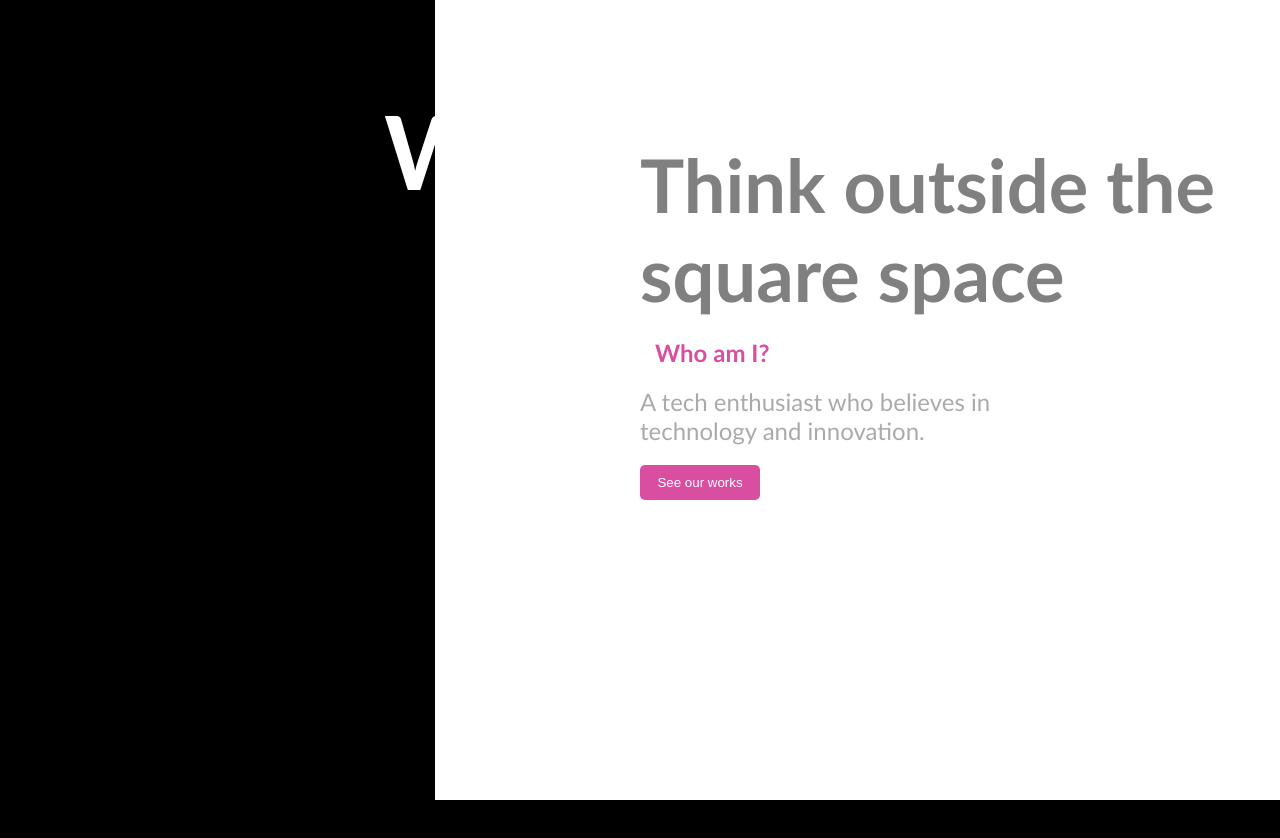
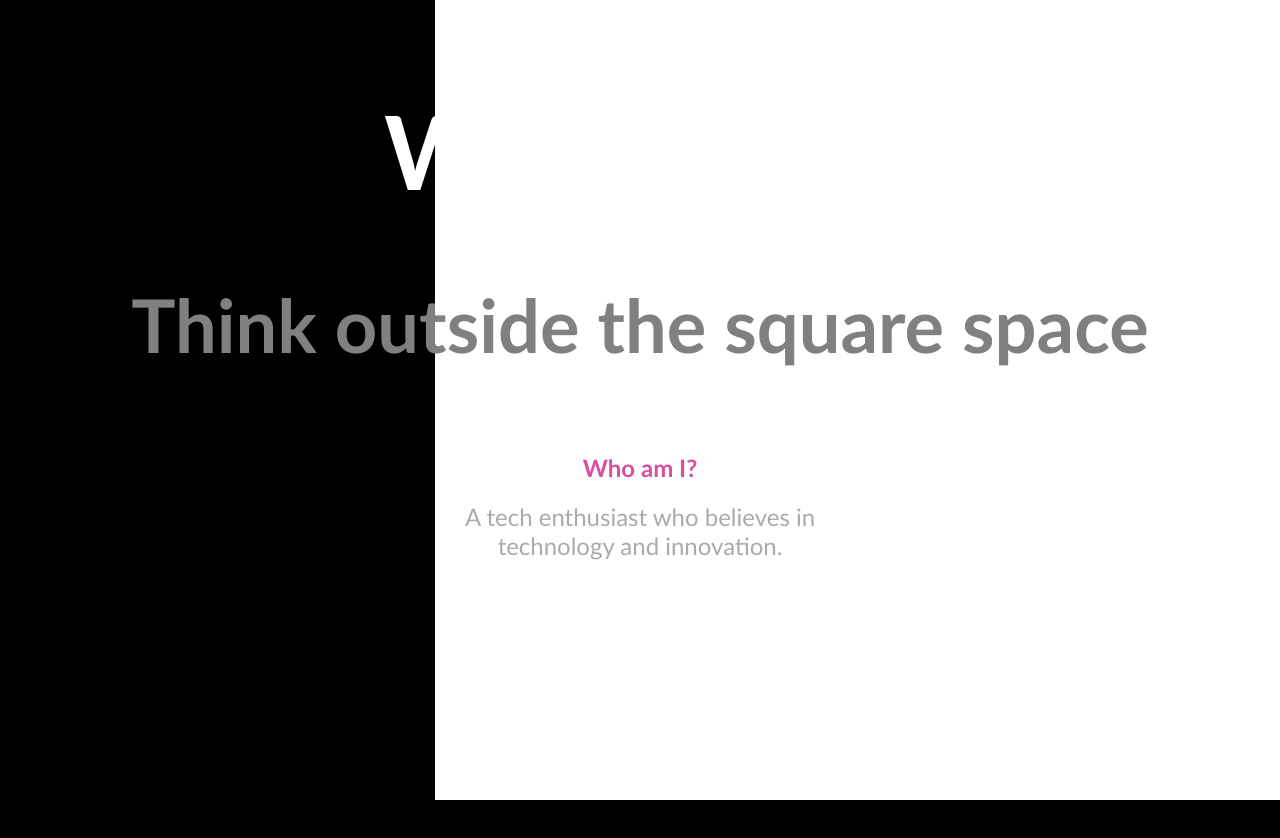
Before and after one commit to vikash18o19/3D-portfolio, a React (Create React App) app: page / in a window 1280 px wide. Shown: the top 838 px of the page. Built offline with nearby package versions, Linux system fonts and the light colour scheme; no server answers.

Commit message:
changes in who.js

```diff
--- a/src/components/Contact.js
+++ b/src/components/Contact.js
@@ -50,12 +50,12 @@ const Main = styled.div`
   position: relative;
   margin: 20px;
   border-radius: 20px;
-  height: 40vw;
-  width: 10vw;
+  height: 10vw;
+  width: 30vw;
   backdrop-filter: blur(10px);
   background-color: rgba(255, 255, 255, 0.3);
   display: flex;
-  flex-direction: column;
+  flex-direction: row;
   justify-content: center;
   align-items: center;
   font-family: "Roboto", sans-serif;
@@ -123,16 +123,25 @@ const Contact = () => {
         >
           <CardImg src="./images/github.png" />
         </Card>
-        <Card>
+        <Card
+          onClick={() =>
+            (window.location.href = "https://www.instagram.com/_vikash_18_/")
+          }
+        >
           <CardImg src="./images/instagram.png" />
         </Card>
-        <Card>
+        <Card
+          onClick={() =>
+            (window.location.href =
+              "https://www.linkedin.com/in/vikash-kumar-156675227")
+          }
+        >
           <CardImg src="./images/linkedin.png" />
         </Card>
       </Main>
-      <MainRight>
+      {/* <MainRight>
         <GlassForm />
-      </MainRight>
+      </MainRight> */}
     </Section>
   );
 };
--- a/src/components/Hero.js
+++ b/src/components/Hero.js
@@ -100,7 +100,7 @@ const Hero = () => {
         }}
       >
         <Left>
-          <Title>Welcome...</Title>
+          <Title>Welcome</Title>
           {/* <WhatWeDo
             style={{
               fontSize: `50px`,
--- a/src/components/Who.js
+++ b/src/components/Who.js
@@ -1,8 +1,8 @@
 import React, { Suspense, useRef, useState, useEffect } from "react";
 import styled from "styled-components";
-import { OrbitControls } from "@react-three/drei";
-import { Canvas } from "@react-three/fiber";
-import Cube from "./Cube";
+// import { OrbitControls } from "@react-three/drei";
+// import { Canvas } from "@react-three/fiber";
+// import Cube from "./Cube";
 
 import {
   motion,
@@ -16,28 +16,25 @@ const Section = styled(motion.div)`
   height: 400vh;
   /* scroll-snap-align: center; */
   display: flex;
-  justify-content: center;
   position: relative;
 `;
 
 const Container = styled(motion.div)`
-  height: 100vh;
-  scroll-snap-align: center;
-  width: 1400px;
-  display: flex;
-  justify-content: space-between;
+  width: 100vw;
 `;
 
 const Left = styled.div`
-  flex: 1;
+  /* flex: 1;
 
   @media only screen and (max-width: 768px) {
     display: none;
     width: 400;
-  }
+  } */
 `;
 
 const Title = styled.h1`
+  padding: 5vw;
+  text-align: center;
   font-size: 74px;
   @media only screen and (max-width: 768px) {
     font-size: 30px;
@@ -59,8 +56,7 @@ const Right = styled.div`
 `;
 
 const WhatWeDo = styled.div`
-  display: flex;
-  align-items: center;
+  text-align: center;
   gap: 10px;
 `;
 
@@ -74,6 +70,7 @@ const Subtitle = styled.h2`
 
 const Desc = styled(motion.p)`
   font-size: 24px;
+  text-align: center;
 `;
 
 const Button = styled.button`
@@ -130,24 +127,24 @@ const Who = () => {
     >
       <Container
         style={{
-          bottom: "10vh",
+          bottom: "30vh",
           position: `${Percent >= 0.1 && Percent < 100 ? "fixed" : "absolute"}`,
         }}
       >
         <Left>
-          <Canvas camera={{ position: [5, 5, 5], fov: 25 }}>
+          {/* <Canvas camera={{ position: [5, 5, 5], fov: 25 }}>
             <Suspense fallback={null}>
               <ambientLight intensity={0.5} />
               <directionalLight position={[3, 2, 1]} />
               <Cube />
               <OrbitControls enableZoom={false} autoRotate />
             </Suspense>
-          </Canvas>
+          </Canvas> */}
+          TechStack
         </Left>
         <Right>
           <Title>Think outside the square space</Title>
           <WhatWeDo>
-            <Line src="./images/white_line.png" />
             <Subtitle>Who am I?</Subtitle>
           </WhatWeDo>
           <Desc
@@ -160,7 +157,7 @@ const Who = () => {
             <br />
             technology and innovation.
           </Desc>
-          <Button>See our works</Button>
+          {/* <Button>See our works</Button> */}
         </Right>
         <motion.div
           style={{
```
